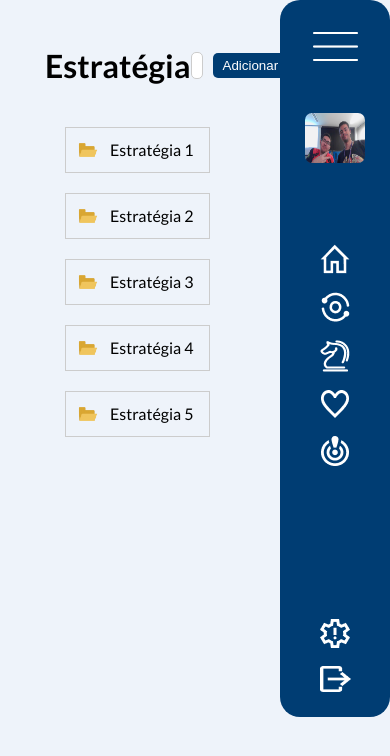
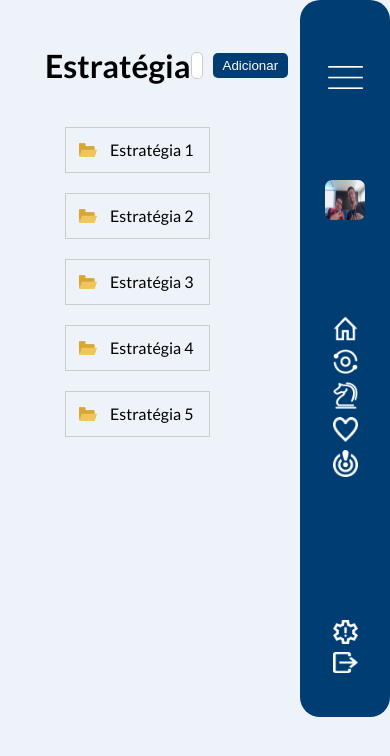
Before and after one commit to IntegraDash/IntegraDash, a plain HTML site: page estrategia.html in a window 390 px wide. Drawn offline with nearby package versions, Linux system fonts and the light colour scheme.

Commit message:
Pequenas alterações nos detalhes

```diff
--- a/estrategia.html
+++ b/estrategia.html
@@ -81,11 +81,11 @@
                     <a href="#"><img src="img/vitor_pablo.png" class="resp_foto" alt="Foto de perfil usuario"></a>
 
                     <div class="mobile-menu-items">
-                      <a href="#"><img src="img/home_icone.png" alt="botão_home"></a>
-                      <a href="#"><img src="img/analise_icone.png" alt="botão_análises"></a>
-                      <a href="#"><img src="img/estrategia_icone.png" alt="botão_estratégia"></a>
-                      <a href="#"><img src="img/coracao_icone.png" alt="botão_favoritos"></a>
-                      <a href="#"><img src="img/alerta_icone.png" alt="botão_alerta"></a>
+                      <a href="#"><img src="img/home_icone.png" class="hover1" alt="botão_home"></a>
+                      <a href="#"><img src="img/analise_icone.png" class="hover1" alt="botão_análises"></a>
+                      <a href="#"><img src="img/estrategia_icone.png" class="hover1" alt="botão_estratégia"></a>
+                      <a href="#"><img src="img/coracao_icone.png" class="hover1" alt="botão_favoritos"></a>
+                      <a href="#"><img src="img/alerta_icone.png" class="hover1" alt="botão_alerta"></a>
 
                       <a href="#"><img src="img/configuracao_icone.png" class="resp_config" alt="botão_configuração"></a>
                       <a href="#"><img src="img/sair_icone.png" class="resp_logout" alt="botão_sair"></a>
--- a/style.css
+++ b/style.css
@@ -25,14 +25,18 @@ body {
 }
 
 .logo_cima img {
-  width: 48px;
-  height: 48px;
+  width: 38px;
+  height: 38px;
+}
+
+img.hover1{
+  width: 25px;
 }
 
 nav ul {
   list-style-type: none;
   padding: 0;
-  margin: 20px 0;
+  margin: 25px 0;
 }
 
 nav ul li {
@@ -113,7 +117,7 @@ header {
 /* Mobile */
 .menu_mobile {
   background-color: var(--azul);
-  width: 110px;
+  width: 90px;
   height: 85vh;
   border-radius: 20px;
   display: none;
@@ -127,21 +131,22 @@ header {
   flex-direction: column;
   align-items: center;
   justify-content: center;
-  margin-top: 20px;
+  margin-top: 5px;
 }
 
 .menu_mobile .mobile-menu-items a {
   color: white;
   text-decoration: none;
-  margin-top: 15px;
+  margin-top: 5px;
 }
 
 .resp_config {
+  width: 25px;
   margin-top: 135px;
 }
 
 .resp_logout {
-  margin-top: 0;
+  width: 25px;
 }
 
 @media screen and (max-width: 768px) {
@@ -182,15 +187,15 @@ header {
 
 
 .resp_foto{
-  width: 60px;
-  height: 50px;
+  width: 40px;
+  height: 40px;
   border-radius: 7px;
   margin-top: 5px;
 }
 
   .resp_hamburguer {
-    margin-top: 10px;
-    width: 45px;
+    margin-top: 25px;
+    width: 35px;
   }
 
   .menu_mobile {
```
